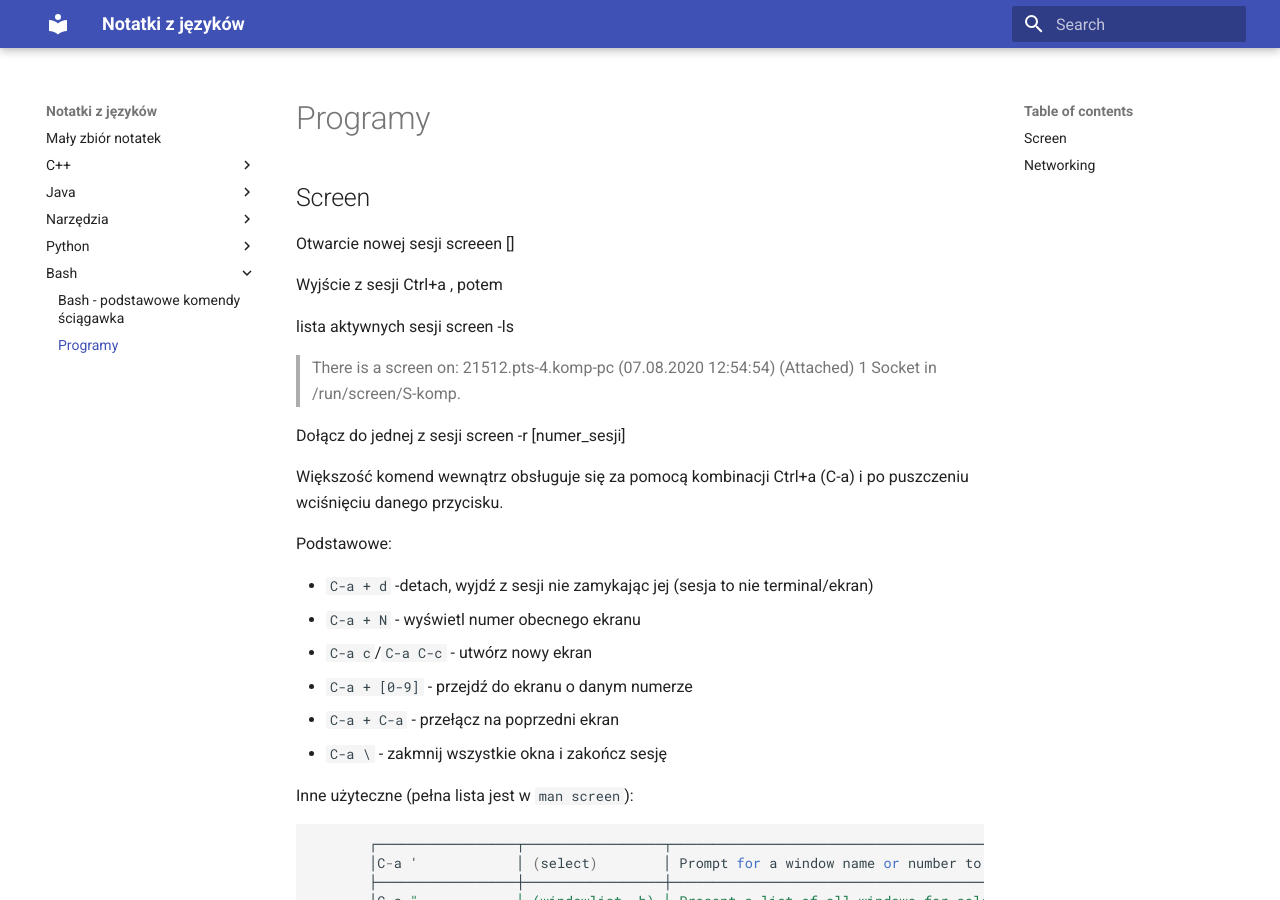
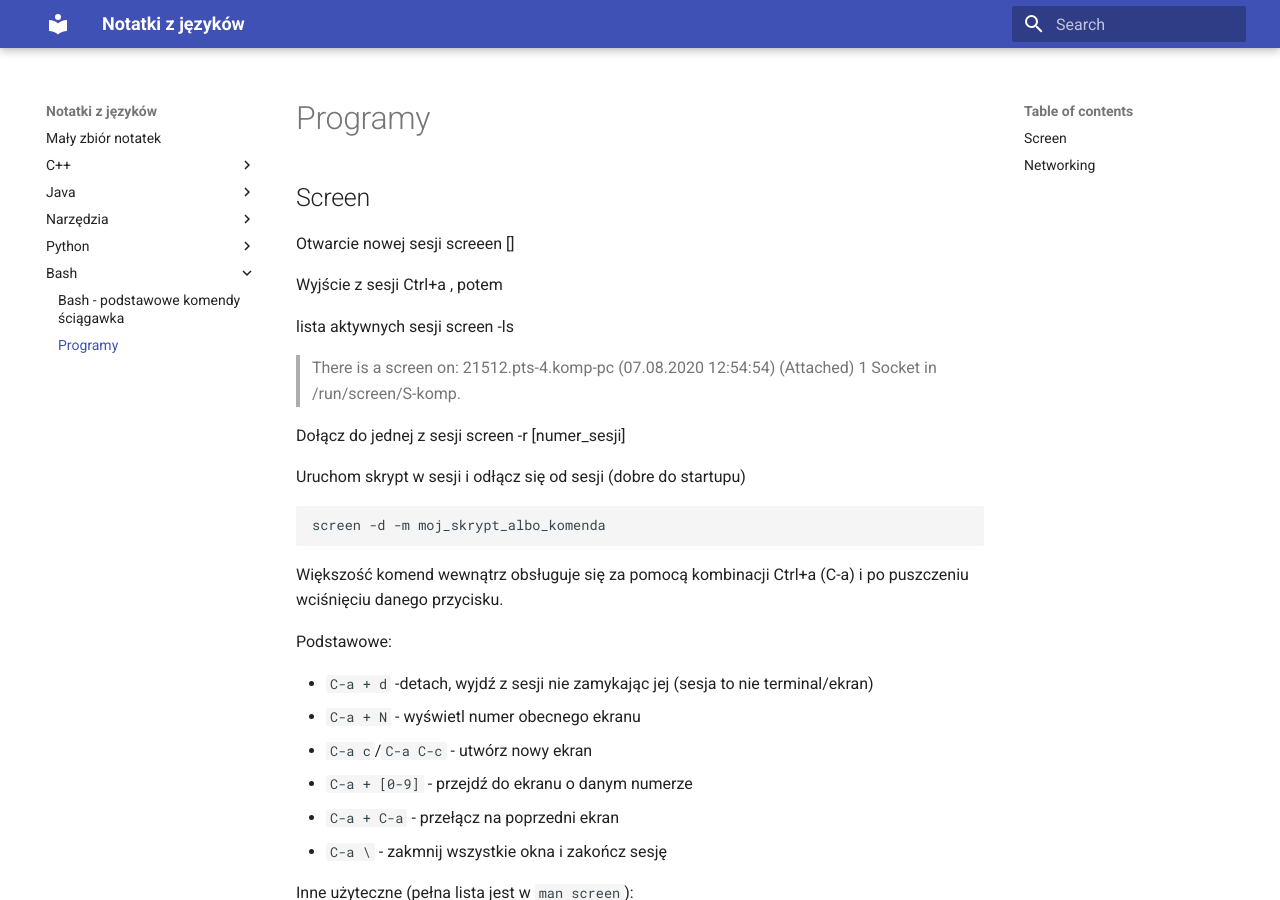
Before and after one commit to pktiuk/notatki_z_jezykow, an MkDocs documentation site: the page built from docs/bash/programy.md, in a window 1280 px wide and 900 px high. Built offline with MkDocs 1.6.1 and Material for MkDocs 9.7.7, drawn with Linux system fonts in a browser that asks for light colours.

Commit message:
Run script

````diff
--- a/docs/bash/programy.md
+++ b/docs/bash/programy.md
@@ -14,6 +14,11 @@ screen -ls
 
 Dołącz do jednej z sesji
 screen -r [numer_sesji]
+
+Uruchom skrypt w sesji i odłącz się od sesji (dobre do startupu)
+```bash
+screen -d -m moj_skrypt_albo_komenda
+```
 
 Większość komend wewnątrz obsługuje się za pomocą kombinacji Ctrl+a (C-a) i po puszczeniu wciśnięciu danego przycisku.
 
````
